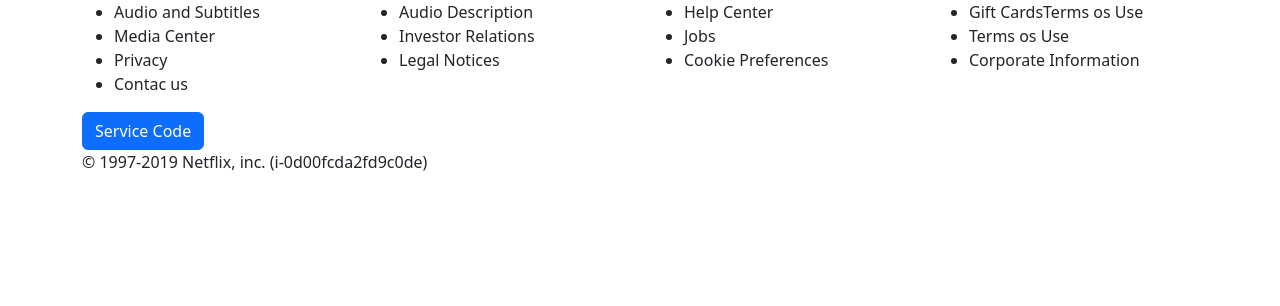
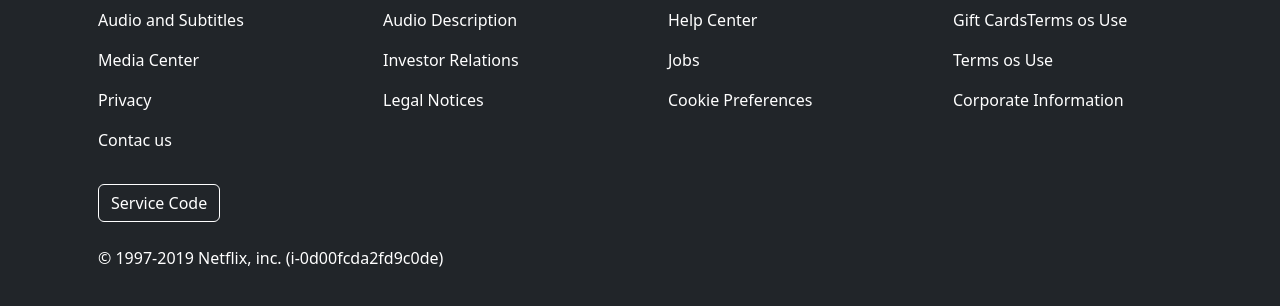
Before and after one commit to PaoloPascucci/U2-W2-D5, a plain HTML site: page index.html in a window 1280 px wide. Drawn offline with nearby package versions, Linux system fonts and the light colour scheme.

Commit message:
Add footer

```diff
--- a/index.html
+++ b/index.html
@@ -11,44 +11,44 @@
             crossorigin="anonymous">
             <link rel="stylesheet" href="./assets/css/style.css">
     </head>
-    <body>
+    <body class="bg-dark">
         <header></header>
         <main></main>
-        <footer class="container">
+        <footer class="container bg-dark text-white">
             <div class="row icon-container"></div>
             <div class="row links">
                 <div class="col-3">
-                    <ul>
-                        <li>Audio and Subtitles</li>
-                        <li>Media Center</li>
-                        <li>Privacy</li>
-                        <li>Contac us</li>
+                    <ul class="list-group list-group-flush">
+                        <li class="list-group-item bg-dark border border-0 text-white">Audio and Subtitles</li>
+                        <li class="list-group-item bg-dark border border-0 text-white">Media Center</li>
+                        <li class="list-group-item bg-dark border border-0 text-white">Privacy</li>
+                        <li class="list-group-item bg-dark border border-0 text-white">Contac us</li>
                     </ul>
                 </div>
                 <div class="col-3">
-                    <ul>
-                        <li>Audio Description</li>
-                        <li>Investor Relations</li>
-                        <li>Legal Notices</li>
+                    <ul class="list-group list-group-flush">
+                        <li class="list-group-item bg-dark border border-0 text-white">Audio Description</li>
+                        <li class="list-group-item bg-dark border border-0 text-white">Investor Relations</li>
+                        <li class="list-group-item bg-dark border border-0 text-white">Legal Notices</li>
                     </ul>
                 </div>
                 <div class="col-3">
-                    <ul>
-                        <li>Help Center</li>
-                        <li>Jobs</li>
-                        <li>Cookie Preferences</li>
+                    <ul class="list-group list-group-flush">
+                        <li class="list-group-item bg-dark border border-0 text-white">Help Center</li>
+                        <li class="list-group-item bg-dark border border-0 text-white">Jobs</li>
+                        <li class="list-group-item bg-dark border border-0 text-white">Cookie Preferences</li>
                     </ul>
                 </div>
                 <div class="col-3">
-                    <ul>
-                        <li>Gift CardsTerms os Use</li>
-                        <li>Terms os Use</li>
-                        <li>Corporate Information</li>
+                    <ul class="list-group list-group-flush">
+                        <li class="list-group-item bg-dark border border-0 text-white">Gift CardsTerms os Use</li>
+                        <li class="list-group-item bg-dark border border-0 text-white">Terms os Use</li>
+                        <li class="list-group-item bg-dark border border-0 text-white">Corporate Information</li>
                     </ul>
                 </div>
             </div>
-            <a name="" id="" class="btn btn-primary" href="#" role="button">Service Code</a>
-            <p>&copy; 1997-2019 Netflix, inc. (i-0d00fcda2fd9c0de)</p>
+            <a name="sercivecode" id="sc" class="btn btn-dark border border-white mx-3 my-4" href="#" role="button">Service Code</a>
+            <p class="mx-3">&copy; 1997-2019 Netflix, inc. (i-0d00fcda2fd9c0de)</p>
         </footer>
         <script
             src="https://cdn.jsdelivr.net/npm/bootstrap@5.2.3/dist/js/bootstrap.bundle.min.js"
```
